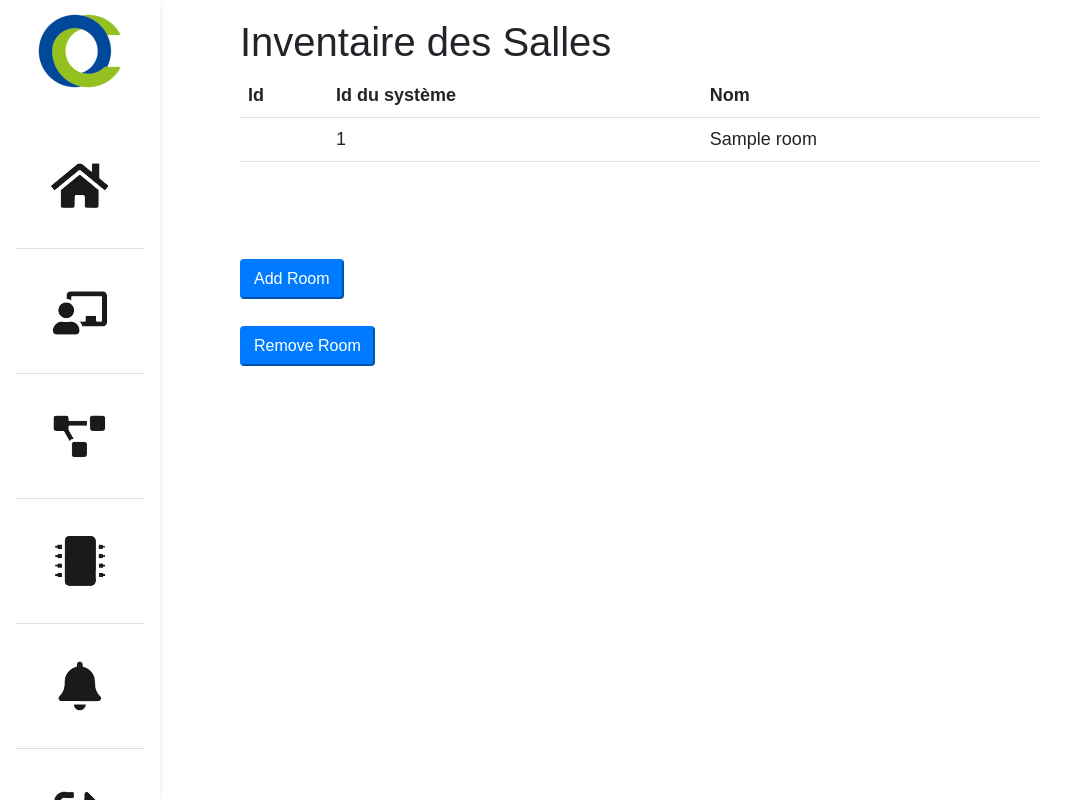
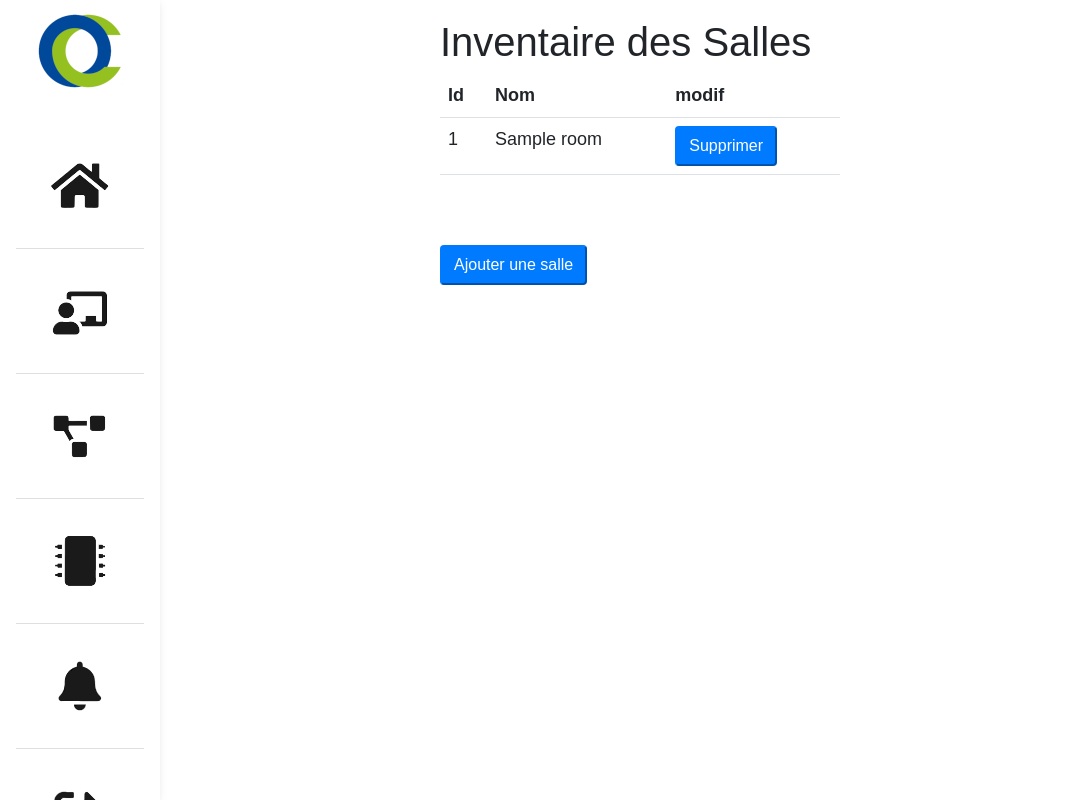
Before and after one commit to Remyto667/SmartCampus, a Symfony app: template symfony/templates/admin/lister_salles.html.twig in a window 1280 px wide. Shown: the whole page, without its empty margins (0-1087 px from the left). Run offline with Twig, Linux system fonts and the light colour scheme; the template is opened without the code that fills it: most values are stand-ins (such as "Sample title", 1, 10 or a date in 2020); some libraries are stand-ins or nearby versions.

Commit message:
affichage salles et boutons

```diff
--- a/symfony/templates/admin/lister_salles.html.twig
+++ b/symfony/templates/admin/lister_salles.html.twig
@@ -3,7 +3,7 @@
 
 {% block body %}
     <style>
-        .example-wrapper { margin: 1em auto; max-width: 800px; width: 95%; font: 18px/1.5 sans-serif; }
+        .example-wrapper { margin: 1em auto; max-width: 400px; width: 95%; font: 18px/1.5 sans-serif; }
         .example-wrapper code { background: #F5F5F5; padding: 2px 6px; }
         /* BOUTONS */
         .styled {
@@ -38,28 +38,24 @@
             <thead class="thead-light">
             <tr>
                 <th scope="col">Id</th>
-                <th scope="col">Id du système</th>
                 <th scope="col">Nom</th>
+                <th scope="col">modif</th> <!-- mettre crayon -->
             </tr>
             </thead>
             <tbody>
             {% for room in rooms %}
                 <tr>
-                    <th {{ system.id }} </th>
-                    <td> {{ system.system_id }}</td>
+                    <td> {{ room.id }} </td>
                     <td> {{ room.name }} </td>
+                    <!-- Supprimer Salle -->
+                    <td><button class="favorite styled" type="button">Supprimer</button></td>
                 </tr>
             {% endfor %}
             </tbody>
         </table>
-        <br><br><br>
+        <br><br>
         <!-- Ajouter Salle -->
-        <a href="formulaire_salles_ajout.html.twig"><button class="favorite styled" type="button">Add Room</button></a>
-        <br><br>
-        <!-- Supprimer Salle -->
-        <button class="favorite styled" type="button">Remove Room</button>
-
-
-
+        <a href="formulaire_salles_ajout.html.twig"><button class="favorite styled" type="button">Ajouter une salle</button></a>
+        <!-- ce qui marche: http://localhost:9979/admin/database/lister_salles/formulaire_ajout -->
     </div>
 {% endblock %}
```
